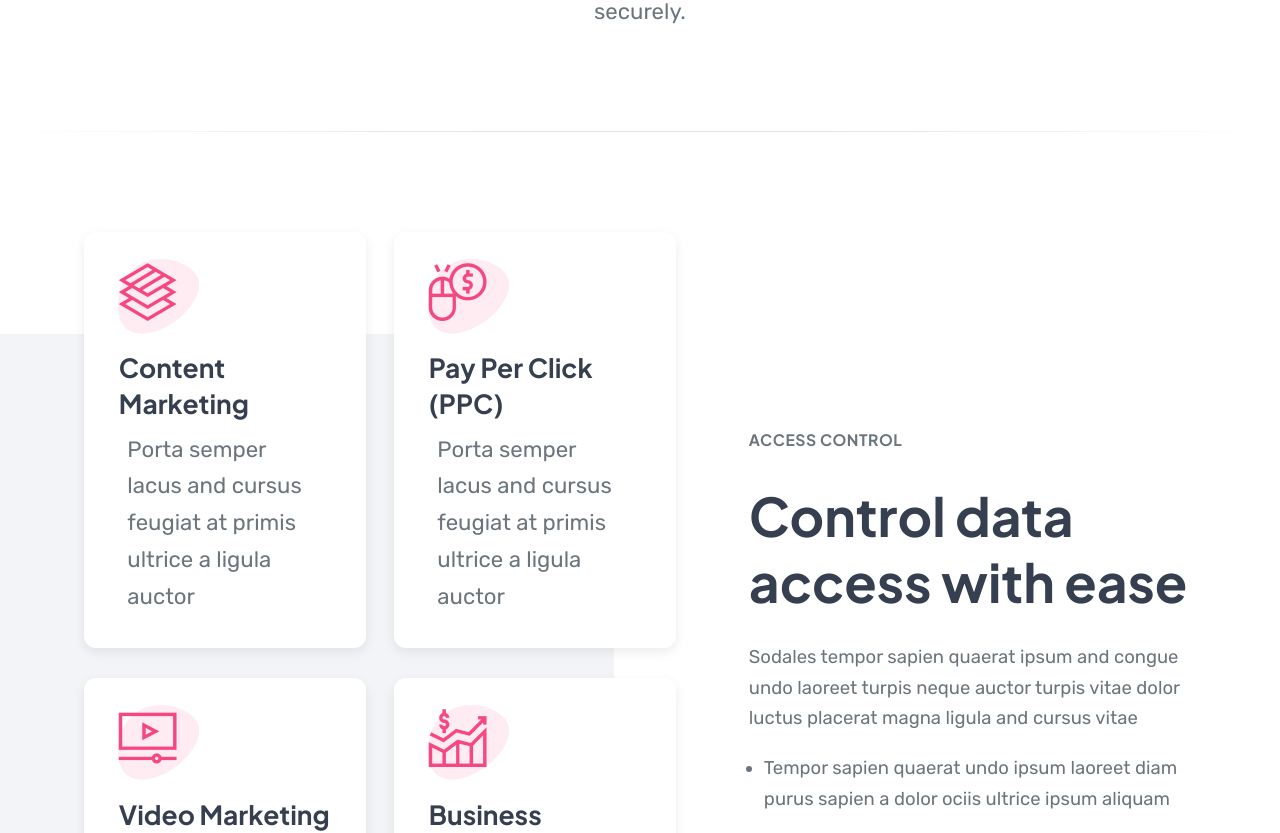
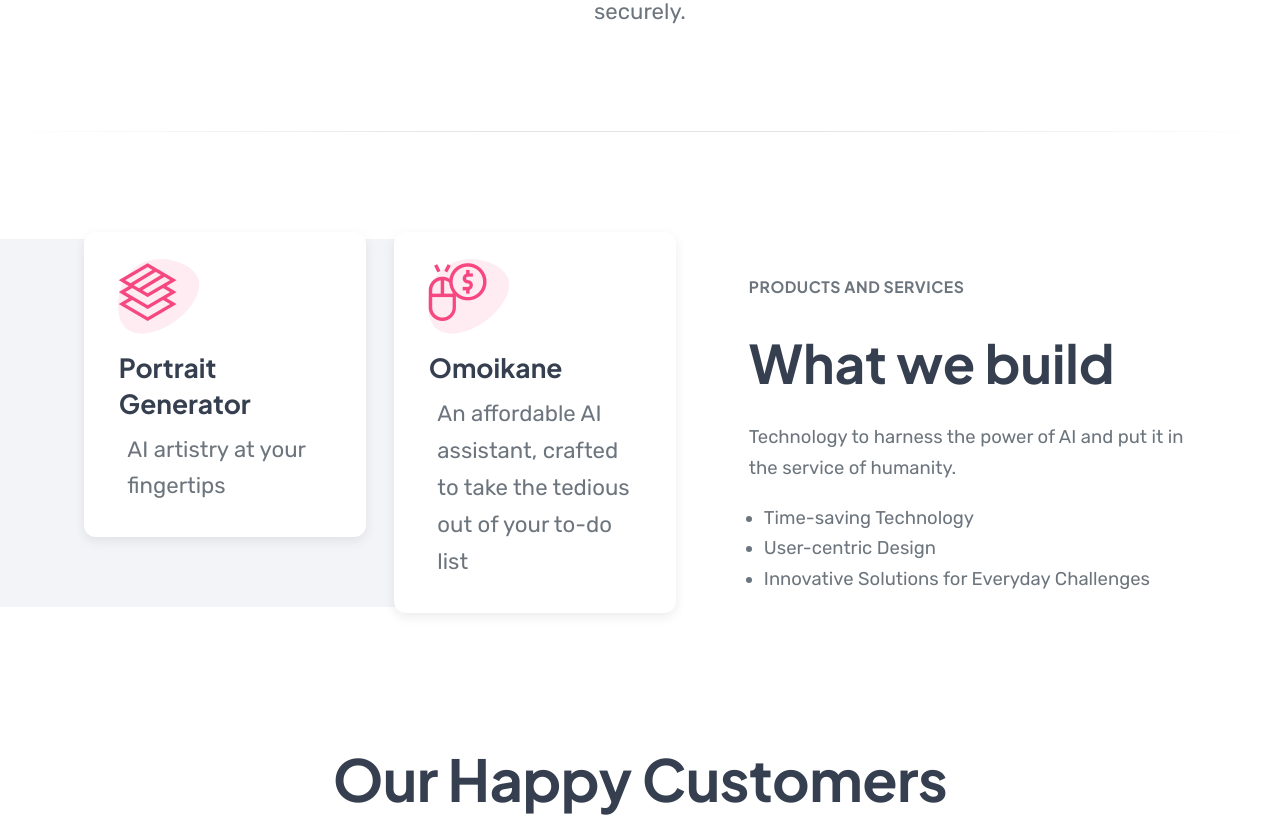
Before and after one commit to NimbleNexus/NimbleNexusWebsite, a Next.js app: page / in a window 1280 px wide. Shown: the part 1040-1873 px from the top of the page. Built offline with nearby package versions, Linux system fonts and the light colour scheme.

Commit message:
Products and Services

```diff
--- /dev/null
+++ b/components/sections/Products.js
@@ -0,0 +1,85 @@
+
+export default function Features13_3() {
+    return (
+        <>
+            <section id="features-13" className="shape--bg shape--white-500 pt-100 features-section division">
+                <div className="container">
+                    <div className="row d-flex align-items-center">
+                        {/* FEATURES-13 WRAPPER */}
+                        <div className="col-md-7 order-last order-md-2">
+                            <div className="fbox-13-wrapper">
+                                <div className="row">
+                                    <div className="col-md-6">
+                                        {/* FEATURE BOX #1 */}
+                                        <div id="fb-12-1" className="fbox-12 bg--white-100 block-shadow r-12 mb-30">
+                                            {/* Icon */}
+                                            <div className="fbox-ico ico-50">
+                                                <div className="shape-ico color--theme">
+                                                    {/* Vector Icon */}
+                                                    <span className="flaticon-layers-1" />
+                                                    {/* Shape */}
+                                                    <svg viewBox="0 0 200 200" xmlns="http://www.w3.org/2000/svg">
+                                                        <path d="M69.8,-23C76.3,-2.7,57.6,25.4,32.9,42.8C8.1,60.3,-22.7,67,-39.1,54.8C-55.5,42.7,-57.5,11.7,-48.6,-11.9C-39.7,-35.5,-19.8,-51.7,5.9,-53.6C31.7,-55.6,63.3,-43.2,69.8,-23Z" transform="translate(100 100)" />
+                                                    </svg>
+                                                </div>
+                                            </div>	{/* End Icon */}
+                                            {/* Text */}
+                                            <div className="fbox-txt">
+                                                <h5 className="s-19 w-700">Portrait Generator</h5>
+                                                <p>AI artistry at your fingertips</p>
+                                            </div>
+                                        </div>
+                                    </div>
+                                    <div className="col-md-6">
+                                        {/* FEATURE BOX #3 */}
+                                        <div id="fb-12-3" className="fbox-12 bg--white-100 block-shadow r-12 mb-30">
+                                            {/* Icon */}
+                                            <div className="fbox-ico ico-50">
+                                                <div className="shape-ico color--theme">
+                                                    {/* Vector Icon */}
+                                                    <span className="flaticon-pay-per-click" />
+                                                    {/* Shape */}
+                                                    <svg viewBox="0 0 200 200" xmlns="http://www.w3.org/2000/svg">
+                                                        <path d="M69.8,-23C76.3,-2.7,57.6,25.4,32.9,42.8C8.1,60.3,-22.7,67,-39.1,54.8C-55.5,42.7,-57.5,11.7,-48.6,-11.9C-39.7,-35.5,-19.8,-51.7,5.9,-53.6C31.7,-55.6,63.3,-43.2,69.8,-23Z" transform="translate(100 100)" />
+                                                    </svg>
+                                                </div>
+                                            </div>	{/* End Icon */}
+                                            {/* Text */}
+                                            <div className="fbox-txt">
+                                                <h5 className="s-19 w-700">Omoikane</h5>
+                                                <p>An affordable AI assistant, crafted to take the tedious out of your to-do list</p>
+                                            </div>
+                                        </div>
+                                    </div>
+                                </div>
+                            </div>	{/* End row */}
+                        </div>	{/* END FEATURES-13 WRAPPER */}
+                        {/* TEXT BLOCK */}
+                        <div className="col-md-5 order-first order-md-2">
+                            <div className="txt-block left-column">
+                                {/* Section ID */}
+                                <span className="section-id">Products and Services</span>
+                                {/* Title */}
+                                <h2 className="s-46 w-700">What we build</h2>
+                                {/* Text */}
+                                <p>Technology to harness the power of AI and put it in the service of humanity.</p>
+                                {/* List */}
+                                <ul className="simple-list">
+                                    <li className="list-item">
+                                        <p className="mb-0">Time-saving Technology</p>
+                                    </li>
+                                    <li className="list-item">
+                                        <p className="mb-0">User-centric Design</p>
+                                    </li>
+                                    <li className="list-item">
+                                        <p className="mb-0">Innovative Solutions for Everyday Challenges</p>
+                                    </li>
+                                </ul>
+                            </div>
+                        </div>	{/* END TEXT BLOCK */}
+                    </div>    {/* End row */}
+                </div>     {/* End container */}
+            </section>
+        </>
+    )
+}
--- a/pages/index.js
+++ b/pages/index.js
@@ -5,7 +5,6 @@ import Ct02_14 from "../components/sections/Ct02_14"
 import Ct04_3 from "../components/sections/Ct04_3"
 import Ct08_3 from "../components/sections/Ct08_3"
 import Faqs3_6 from "../components/sections/Faqs3_6"
-import Features13_3 from "../components/sections/Features13_3"
 import Features2_7 from "../components/sections/Features2_7"
 import Integrations2_4 from "../components/sections/Integrations2_4"
 import Lnk1_7 from "../components/sections/Lnk1_7"
@@ -17,6 +16,7 @@ import Wswrapper_1 from "../components/sections/Wswrapper_1"
 import Banner7_2 from "../components/sections/Contact"
 import Hero7 from "../components/sections/Hero"
 import Features6_3 from "../components/sections/HowItWorks"
+import Features13_3 from "../components/sections/Products"
 export default function Home() {
 
     return (
```
